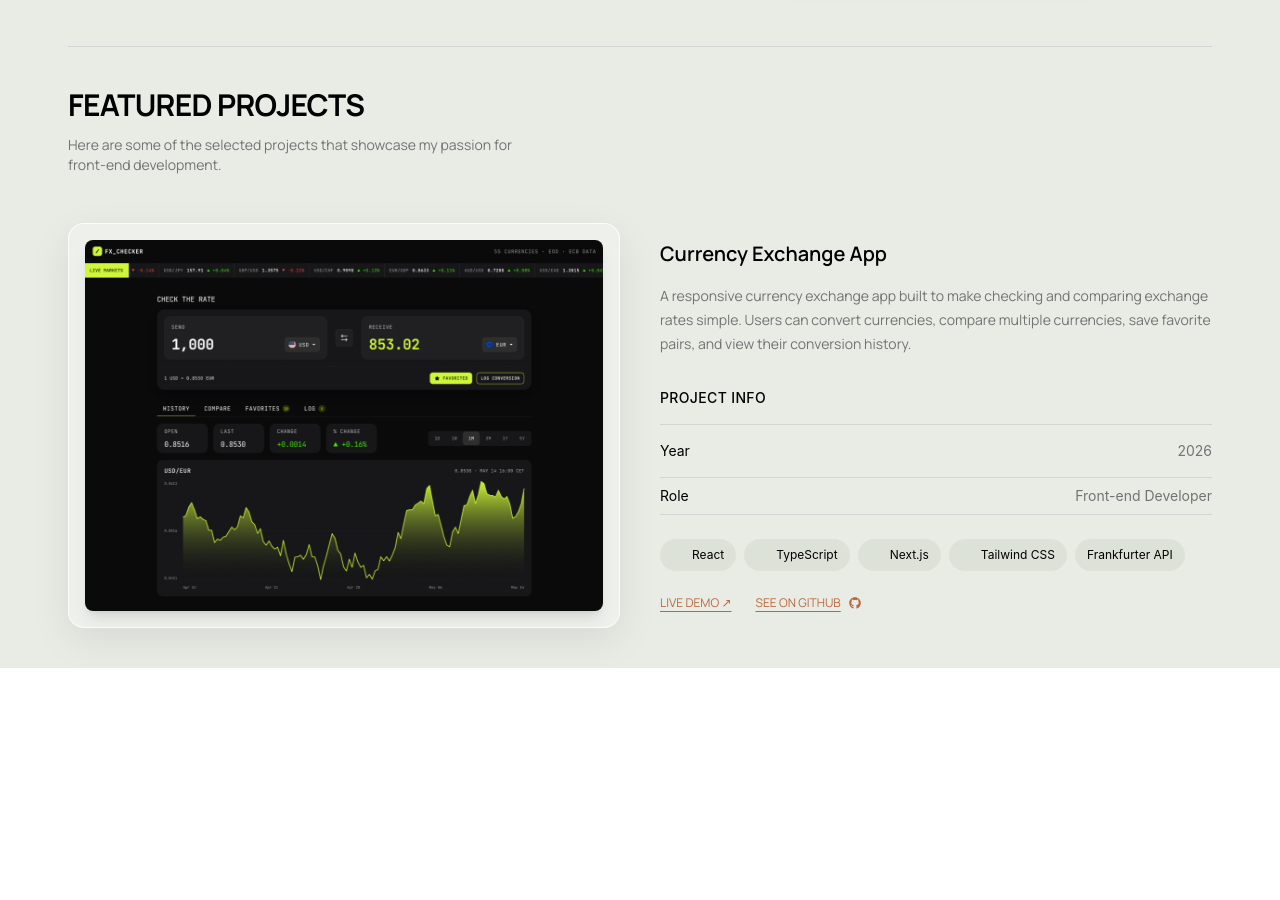
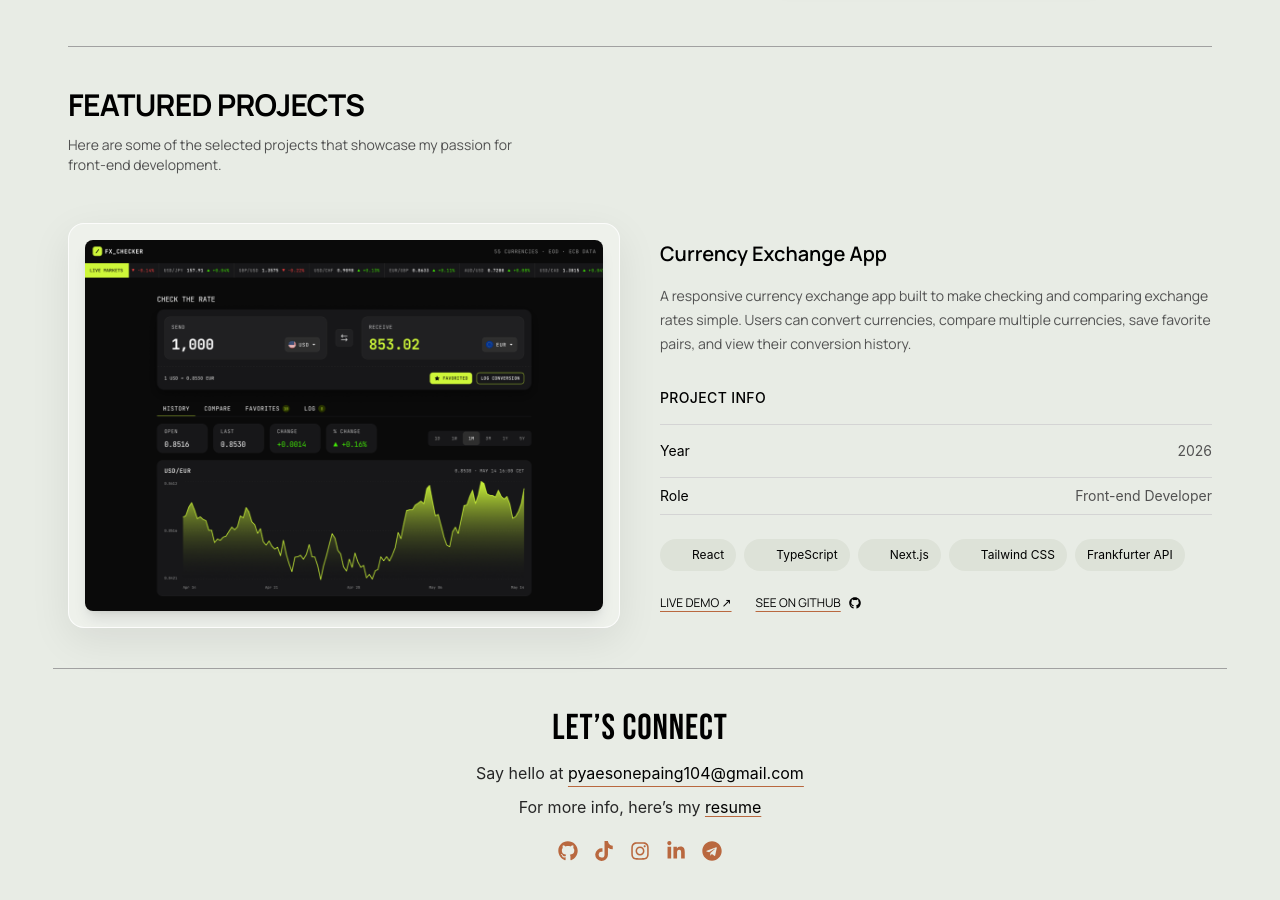
Before and after one commit to peterpaing/Portfolio, a React app: page / in a window 1280 px wide. Shown: the part 540-1440 px from the top of the page. Before the commit the page ends 1208 px from the top, so only its background shows below. Built offline with nearby package versions, Linux system fonts and the light colour scheme; some icons are missing; the HTML template or start-up script is replaced by a standard one.

Commit message:
feat: add contact section and update project links

```diff
--- /dev/null
+++ b/src/components/Footer.tsx
@@ -0,0 +1,39 @@
+import { FaGithub } from "react-icons/fa"
+import { FaTiktok } from "react-icons/fa"
+import { FaInstagram } from "react-icons/fa"
+import { FaTelegram } from "react-icons/fa"
+import { FaLinkedinIn } from "react-icons/fa6"
+
+
+export default function Footer(){
+    return (
+        <section id="contact" className="mx-auto w-11/12 border-t-1 border-neutral-400 dark:border-neutral-700 py-10 flex flex-col justify-center items-center gap-3">
+            <h4 className="font-bebas text-3xl md:text-4xl uppercase tracking-wide">Let’s connect</h4>
+            <p className="text-neutral-800 dark:text-neutral-400">
+            Say hello at{" "}
+            <a
+                href="https://mail.google.com/mail/?view=cm&fs=1&to=pyaesonepaing104@gmail.com"
+                target="_blank"
+                rel="noopener noreferrer"
+                className="underline underline-offset-7 decoration-[#B9683F] text-black dark:text-white hover:text-[#B9683F]"
+            >
+                pyaesonepaing104@gmail.com
+            </a>
+            </p>
+            <p className="leading-5 text-neutral-800 dark:text-neutral-400">For more info, here’s my{" "}
+             <a className="underline underline-offset-3 decoration-[#B9683F] text-black dark:text-white hover:text-[#B9683F]">resume</a></p>
+            <div className="flex items-center gap-4 text-xl mt-3 text-[#B9683F] text-shadow-md">
+                <a className="transition-all duration-300 hover:scale-110" target="_blank"
+                href="https://github.com/peterpaing" rel="noopener noreferrer"><FaGithub/></a>
+                <a className="transition-all duration-300 hover:scale-110" target="_blank"
+                href="https://www.tiktok.com/@guanqt?is_from_webapp=1&sender_device=pc" rel="noopener noreferrer"><FaTiktok/></a>
+                <a className="transition-all duration-300 hover:scale-110" target="_blank"
+                href="https://www.instagram.com/peter_is4_shar" rel="noopener noreferrer"><FaInstagram/></a>
+                <a className="transition-all duration-300 hover:scale-110" target="_blank"
+                href="https://www.linkedin.com/in/pyae-sone-paing-06a283418/" rel="noopener noreferrer"><FaLinkedinIn/></a>
+                <a className="transition-all duration-300 hover:scale-110" target="_blank"
+                href="https://t.me/guanqt" rel="noopener noreferrer"><FaTelegram/></a>
+            </div>
+        </section>
+    )
+}
--- a/src/components/Header.tsx
+++ b/src/components/Header.tsx
@@ -18,14 +18,14 @@
                 </button>
                <NavLink
                 to="/certificate"
-                className="text-neutral-900 transition-colors duration-300 hover:text-[#D98C5F] hover:underline hover:underline-offset-6 dark:text-zinc-300 dark:hover:text-[#D3E97A]"
+                className="text-neutral-900 hover:text-[#D98C5F] hover:underline hover:underline-offset-6 dark:text-zinc-300 dark:hover:text-[#D3E97A]"
                 >
                 Certificate
                 </NavLink>
 
                 <a
                 href="/#contact"
-                className="text-neutral-900 transition-colors duration-300 hover:text-[#D98C5F] hover:underline hover:underline-offset-6 dark:text-zinc-300 dark:hover:text-[#D3E97A]"
+                className="text-neutral-900 hover:text-[#D98C5F] hover:underline hover:underline-offset-6 dark:text-zinc-300 dark:hover:text-[#D3E97A]"
                 >
                 Contact
                 </a>
--- a/src/components/Intro.tsx
+++ b/src/components/Intro.tsx
@@ -12,7 +12,9 @@
             <p className="mt-2 font-manrope text-neutral-600 dark:text-neutral-400 text-base md:text-lg text-shadow-md">A Yangon based front-end developer passionate about building accessible and user friendly websites.</p>
             <nav className="flex items-center my-4 md:mt-10 gap-4">
             <a
-            href="/#contact"
+            href="https://mail.google.com/mail/?view=cm&fs=1&to=pyaesonepaing104@gmail.com"
+            target="_blank"
+            rel="noopener noreferrer"
             className="flex h-[50px] w-[163px] items-center justify-center gap-2 rounded-3xl bg-[#D98C5F] text-[#111111] text-shadow-md shadow-md transition-transform duration-300 hover:scale-105"
             >
             Contact Me
--- a/src/components/Projects.tsx
+++ b/src/components/Projects.tsx
@@ -3,13 +3,13 @@
 
 export default function ProjectSection() {
   return (
-    <section className="fade-up mx-auto w-11/12 max-w-6xl py-10 border-t-1 border-neutral-300 dark:border-neutral-700">
+    <section className="fade-up mx-auto w-11/12 max-w-6xl py-10 border-t-1 border-neutral-400 dark:border-neutral-700">
         <div className="mb-12">
         <h2 className="font-manrope text-2xl font-extrabold uppercase tracking-tight text-black dark:text-white md:text-3xl">
             Featured Projects
         </h2>
 
-        <p className="mt-3 max-w-md font-manrope text-sm leading-5 text-neutral-500 dark:text-neutral-400">
+        <p className="mt-3 max-w-md font-manrope text-sm leading-5 text-neutral-600 dark:text-neutral-400">
             Here are some of the selected projects that showcase my passion for
             front-end development.</p>
         </div>
@@ -18,7 +18,7 @@
           key={project.id}
           className="grid gap-10 lg:grid-cols-2 md:items-center"
         >
-        <div className=" w-full max-w-[600px] mx-auto overflow-hidden rounded-2xl border border-white/80
+        <div className=" w-full max-w-[600px] mx-auto overflow-hidden rounded-2xl transition-colors duration-300 border border-white/80
             bg-white/25 p-4 shadow-[0_12px_40px_rgba(0,0,0,0.08)] backdrop-blur-md dark:border-transparent
             dark:bg-neutral-900  dark:shadow-lg dark:backdrop-blur-none ">
             <img
@@ -30,7 +30,7 @@
 
         <div>
             <h3 className="font-manrope text-base font-semibold md:text-xl">{project.title}</h3>
-            <p className="mt-4 font-manrope text-sm leading-6 text-neutral-500 dark:text-neutral-400">{project.description}</p>
+            <p className="mt-4 font-manrope text-sm leading-6 text-neutral-600 dark:text-neutral-400">{project.description}</p>
 
 
             <div className="mt-8">
@@ -39,12 +39,12 @@
               <div className="border-y border-neutral-300 dark:border-neutral-700">
                 <div className="flex justify-between border-b border-neutral-300 py-4 text-sm dark:border-neutral-700">
                   <span>Year</span>
-                  <span className="text-neutral-500">{project.year} </span>
+                  <span className="text-neutral-600">{project.year} </span>
                 </div>
 
                 <div className="flex justify-between py-2 text-sm">
                   <span>Role</span>
-                  <span className="text-neutral-500">{project.role}</span>
+                  <span className="text-neutral-600">{project.role}</span>
                 </div>
               </div>
             </div>
@@ -71,7 +71,7 @@
                 href={project.link.demo}
                 target="_blank"
                 rel="noopener noreferrer"
-                className="font-manrope text-xs text-[#B9683F] underline underline-offset-4 transition-colors duration-300 hover:text-[#9E5331]"
+                className="font-manrope text-xs underline underline-offset-4 decoration-[#B9683F] hover:text-[#B9683F]"
               >
                 LIVE DEMO ↗
               </a>
@@ -80,7 +80,7 @@
                 href={project.link.github}
                 target="_blank"
                 rel="noopener noreferrer"
-                className="flex items-center gap-2 font-manrope text-xs text-[#B9683F] underline underline-offset-4 transition-colors duration-300 hover:text-[#9E5331]"
+                className="flex items-center gap-2 font-manrope text-xs underline underline-offset-4 decoration-[#B9683F] hover:text-[#B9683F]"
               >
                 SEE ON GITHUB <FaGithub/>
               </a>
--- a/src/components/RootLayout.tsx
+++ b/src/components/RootLayout.tsx
@@ -1,6 +1,7 @@
 import { Outlet } from "react-router"
 import { useState } from "react"
 import Header from "./Header"
+import Footer from "./Footer"
 
 export default function Layout(){
     const [darkMode, setDarkMode] = useState(false)
@@ -15,8 +16,7 @@
         <main className="pt-24 px-4">
         <Outlet/>
         </main>
-
-
+        <Footer/>
         </div>
     )
 }
```
